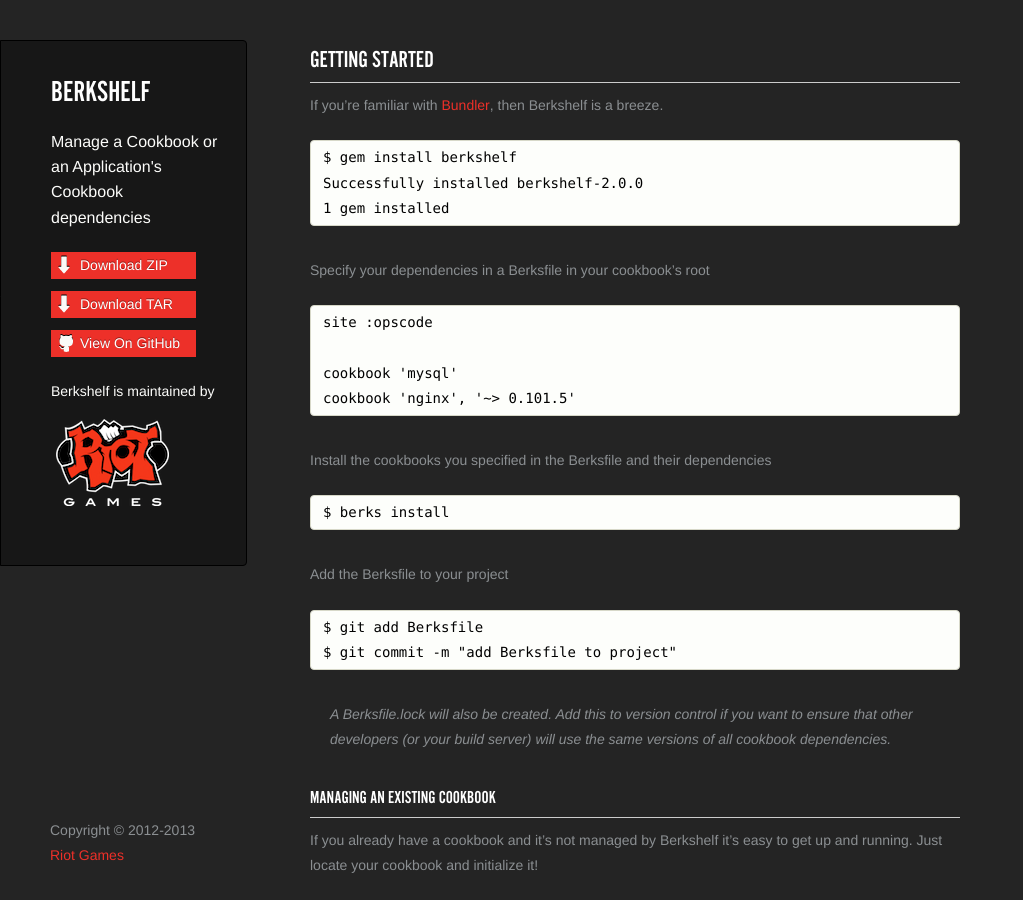
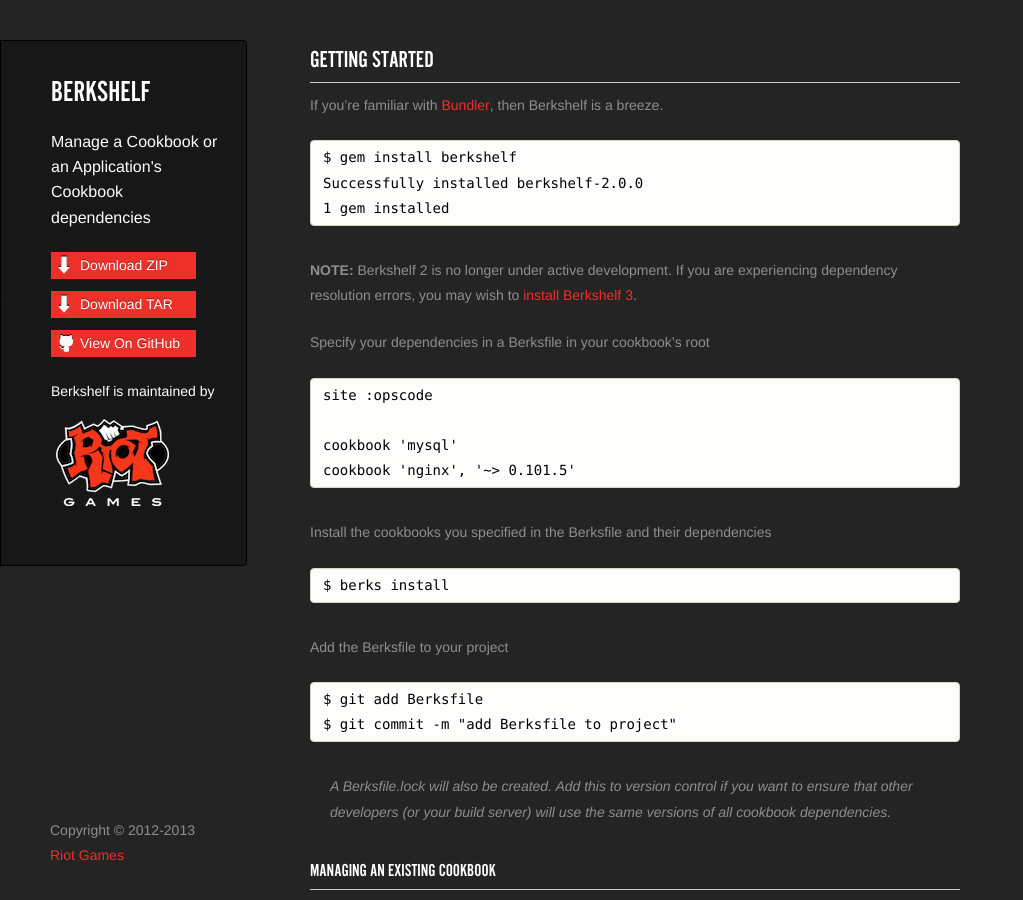
Before and after one commit to berkshelf/berkshelf, a Jekyll site: the page built from index.html, in a window 1280 px wide and 900 px high. Shown: the whole window, without its empty margins (0-1023 px from the left). Built offline with Jekyll 4.4.1, drawn with Linux system fonts in a browser that asks for light colours.

Commit message:
Added a notice to the site about using bleeding edge if someone hits issues w/ v2.0.

```diff
--- a/_includes/index.md
+++ b/_includes/index.md
@@ -5,6 +5,8 @@ If you're familiar with [Bundler](http://gembundler.com), then Berkshelf is a br
     $ gem install berkshelf
     Successfully installed berkshelf-2.0.0
     1 gem installed
+
+**NOTE:** Berkshelf 2 is no longer under active development. If you are experiencing dependency resolution errors, you may wish to [install Berkshelf 3](https://github.com/berkshelf/berkshelf/wiki/Howto:-Use-the-bleeding-edge).
 
 Specify your dependencies in a Berksfile in your cookbook's root
 
```
